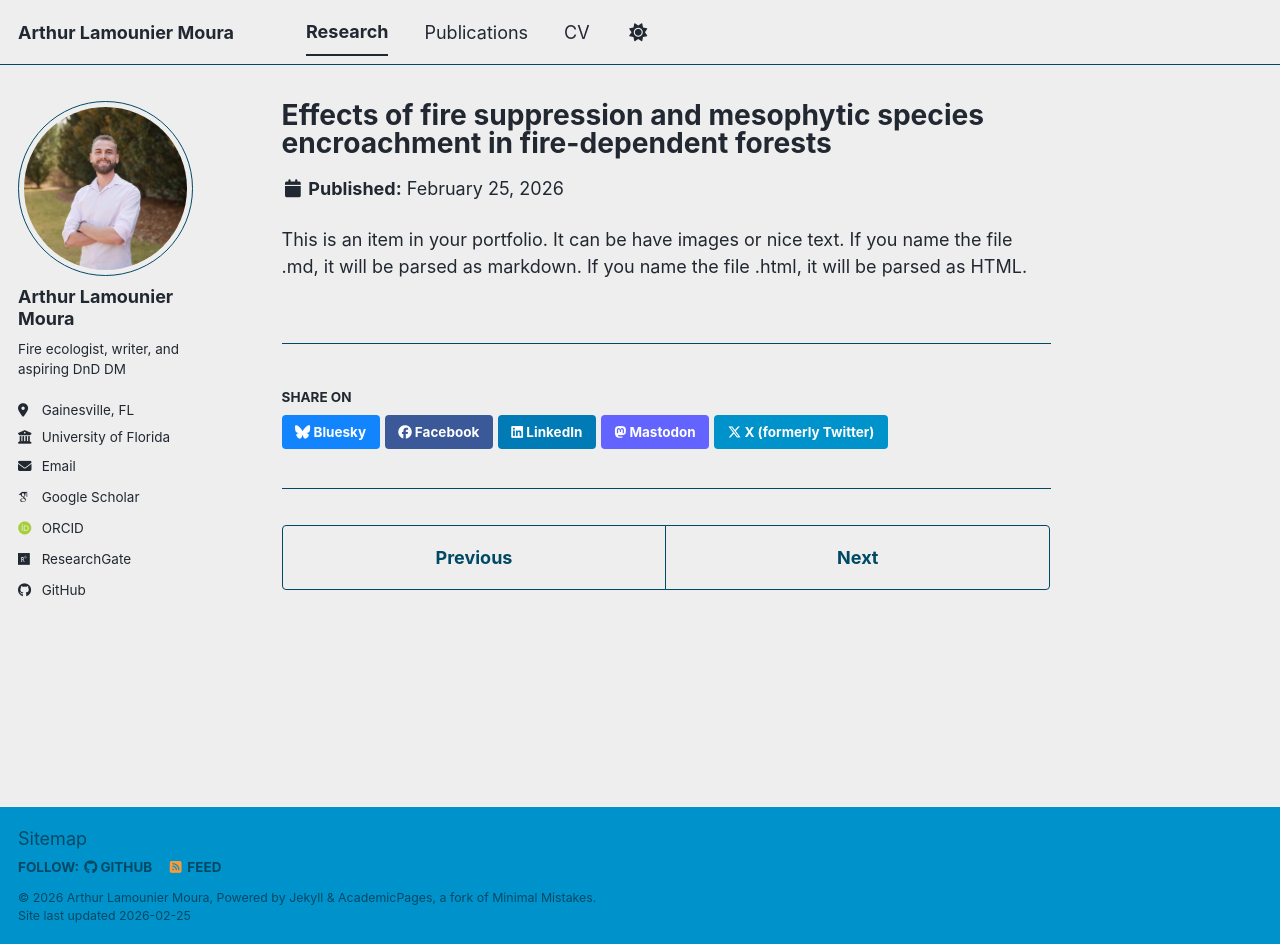
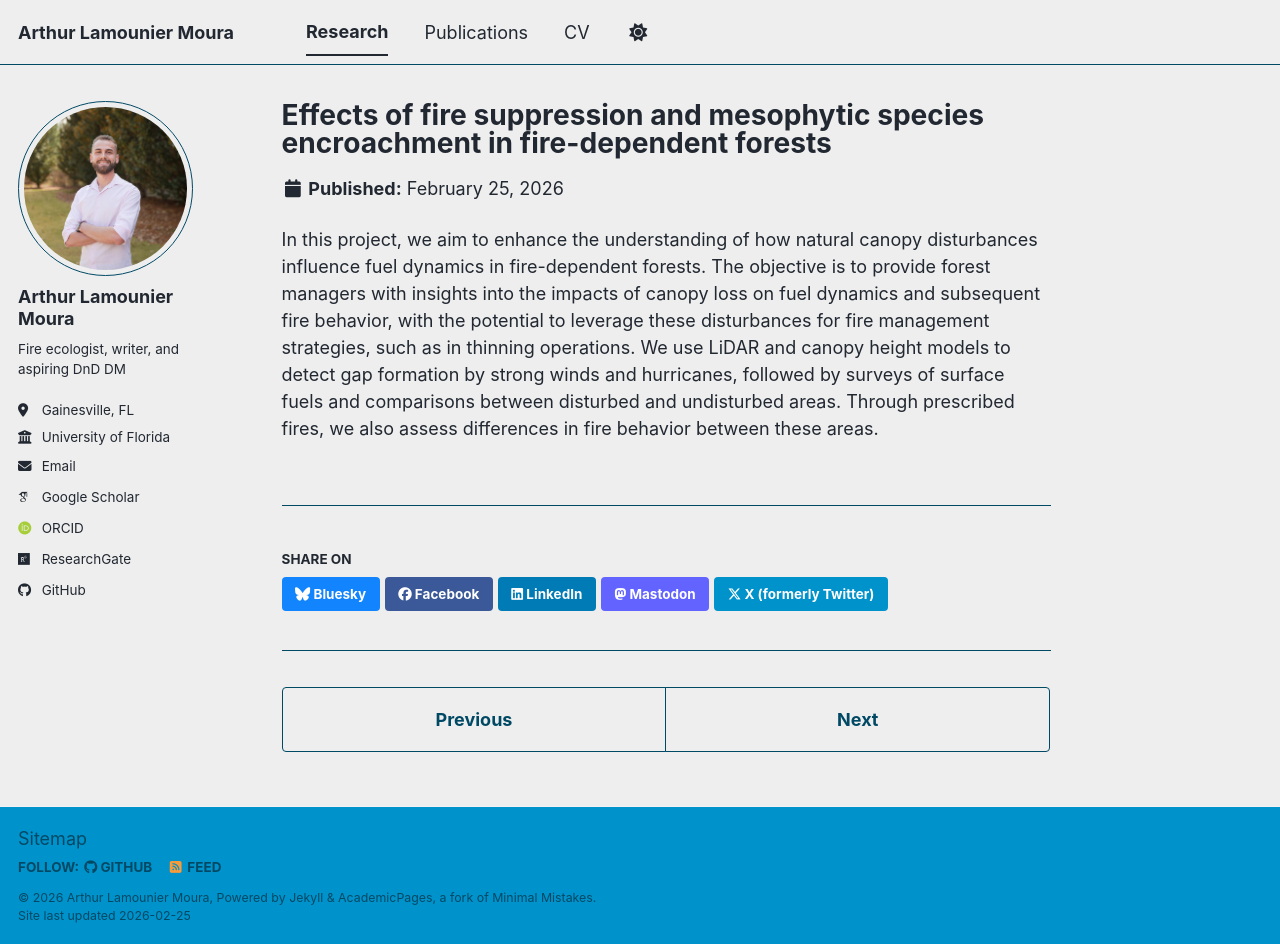
Before and after one commit to arthurlamounier/arthurlamounier.github.io, a Jekyll site: the page built from _portfolio/portfolio-2.html, in a window 1280 px wide and 944 px high. Built offline with Jekyll 4.4.1, drawn with Linux system fonts in a browser that asks for light colours; some web fonts are replaced; a script bundle is joined from its source files by our own code; library files that are not in the unit come from our copies.

Commit message:
Update portfolio-2.html

```diff
--- a/_portfolio/portfolio-2.html
+++ b/_portfolio/portfolio-2.html
@@ -1,7 +1,7 @@
 ---
 title: "Effects of fire suppression and mesophytic species encroachment in fire-dependent forests"
-excerpt: "Short description of portfolio item number 2 <br/><img src='/images/Figure2.png'>"
+excerpt: "Short description of portfolio item number 2 <br/><img src='/images/Picture2.png'>"
 collection: portfolio
 ---
 
-This is an item in your portfolio. It can be have images or nice text. If you name the file .md, it will be parsed as markdown. If you name the file .html, it will be parsed as HTML.
+In this project, we aim to enhance the understanding of how natural canopy disturbances influence fuel dynamics in fire-dependent forests. The objective is to provide forest managers with insights into the impacts of canopy loss on fuel dynamics and subsequent fire behavior, with the potential to leverage these disturbances for fire management strategies, such as in thinning operations. We use LiDAR and canopy height models to detect gap formation by strong winds and hurricanes, followed by surveys of surface fuels and comparisons between disturbed and undisturbed areas. Through prescribed fires, we also assess differences in fire behavior between these areas.
```
